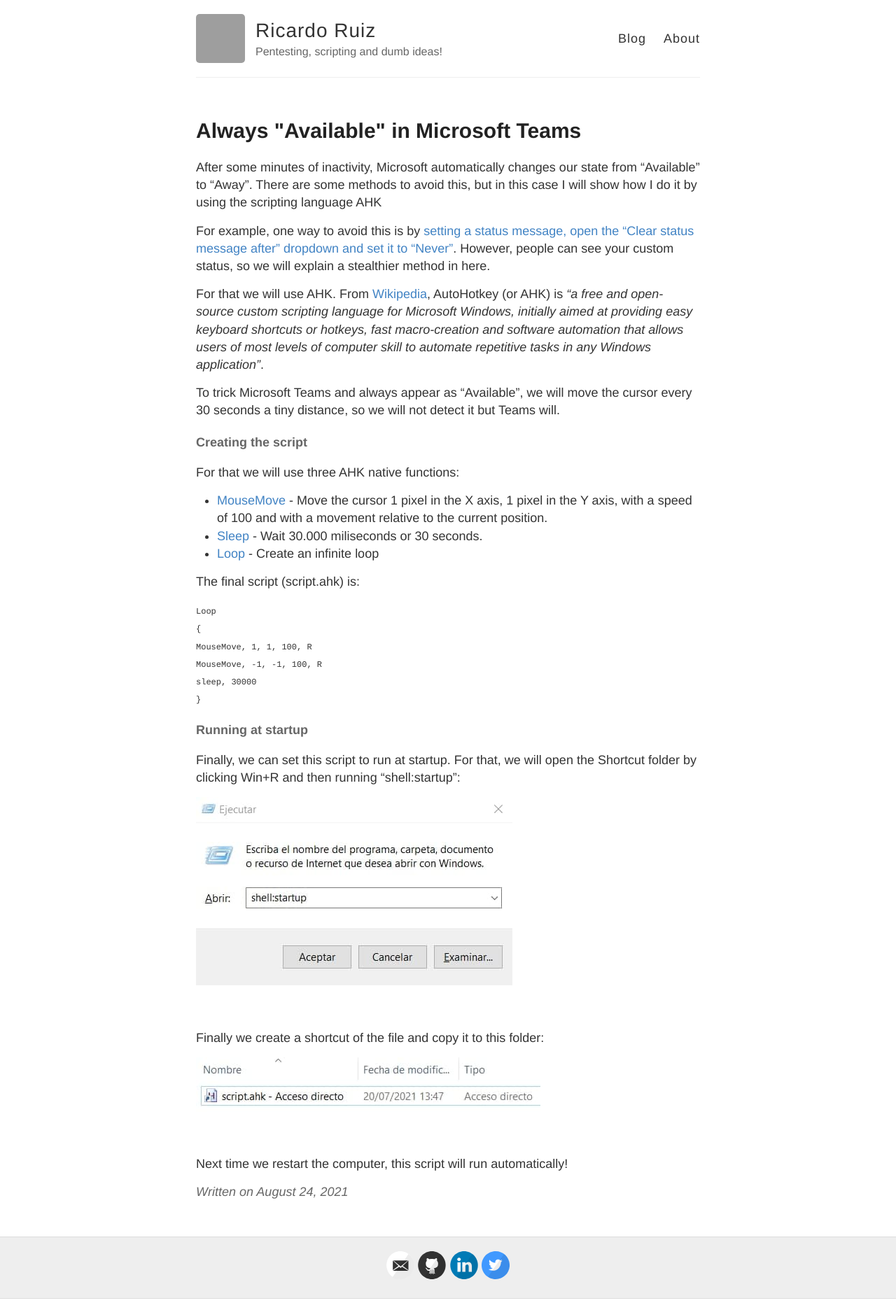
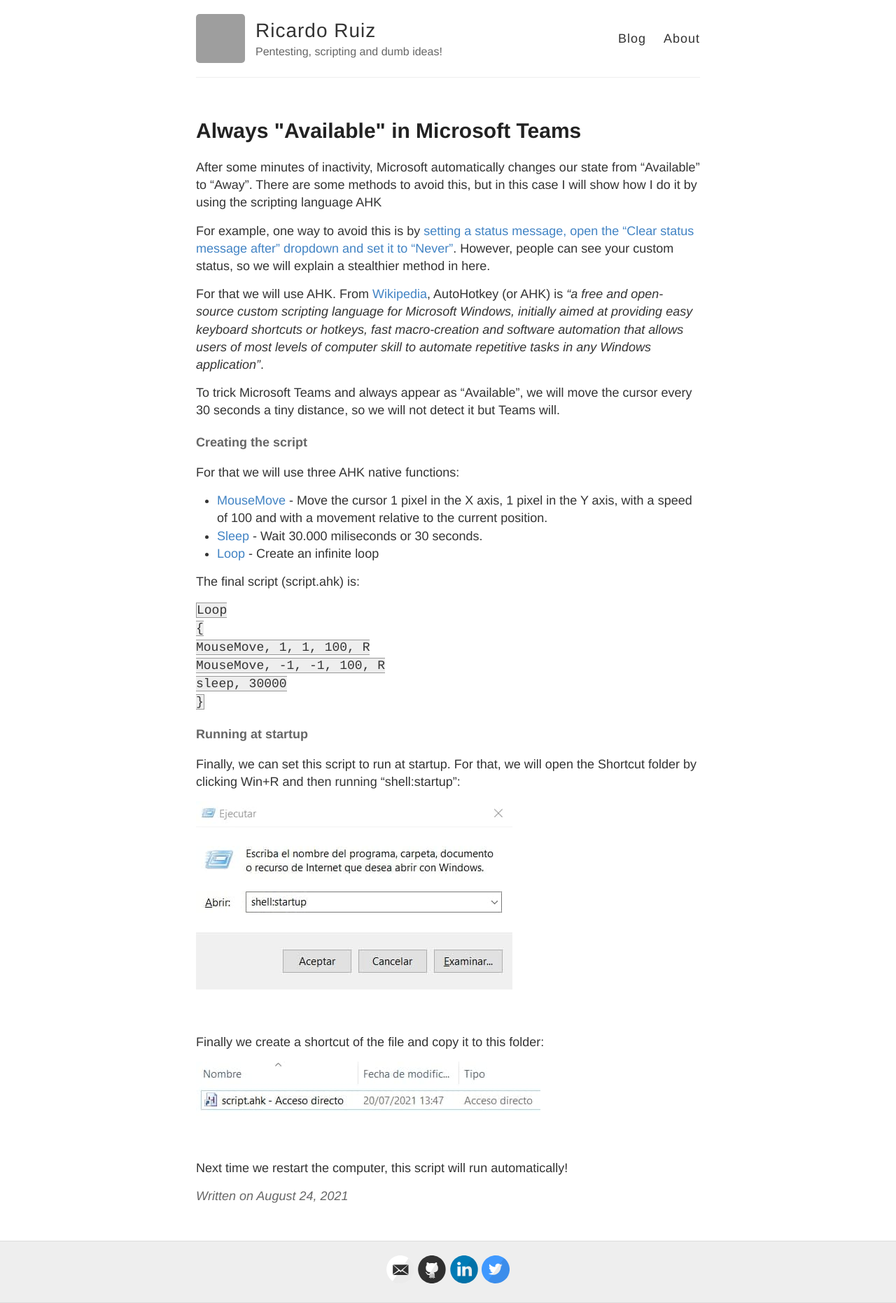
Before and after one commit to ricardojoserf/ricardojoserf.github.io, a Jekyll site: the page built from _posts/2021-8-24-Ahk.md, in a window 1280 px wide. Shown: the whole page at 70% size. Built offline with Jekyll 4.4.1, drawn with Linux system fonts in a browser that asks for light colours; grey boxes are pictures that could not be loaded.

Commit message:
Update _highlights.scss

```diff
--- a/_sass/_highlights.scss
+++ b/_sass/_highlights.scss
@@ -30,25 +30,28 @@
 }
 */
 
+
 pre {
   white-space: pre-wrap;
   white-space: -moz-pre-wrap;
   white-space: -o-pre-wrap;
-word-wrap: break-word;}
+  word-wrap: break-word;
+}
 
 code {
   font-family: Courier, 'New Courier', monospace;
-font-size: 12px;}
+  background-color: #eee;
+  border: 1px solid #999;
+  //background-color: #000000;
+  //color: green;
+}
 
 #codeStyler {
   border-radius: 5px;
   -moz-border-radius: 5px;
   -webkit-border-radius: 5px;
-margin: 1em 0;}
-
-.computerGreen {
-background-color: #000000;
-color: green;}
+  margin: 1em 0;
+}
 
 
 .highlight .c { color: #586E75 } /* Comment */
```
Lines whose indentation alone changed are shown as unchanged.
